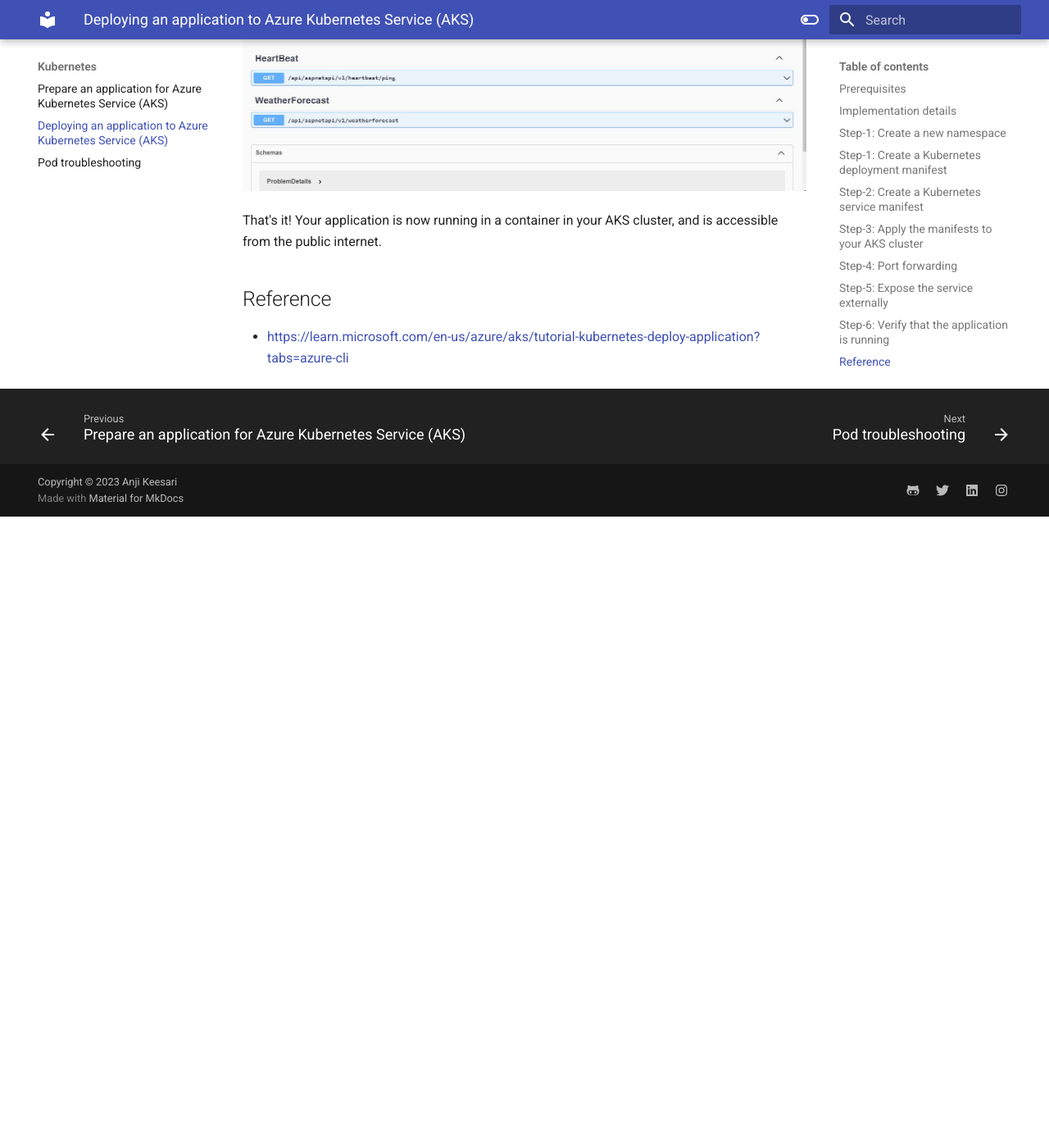
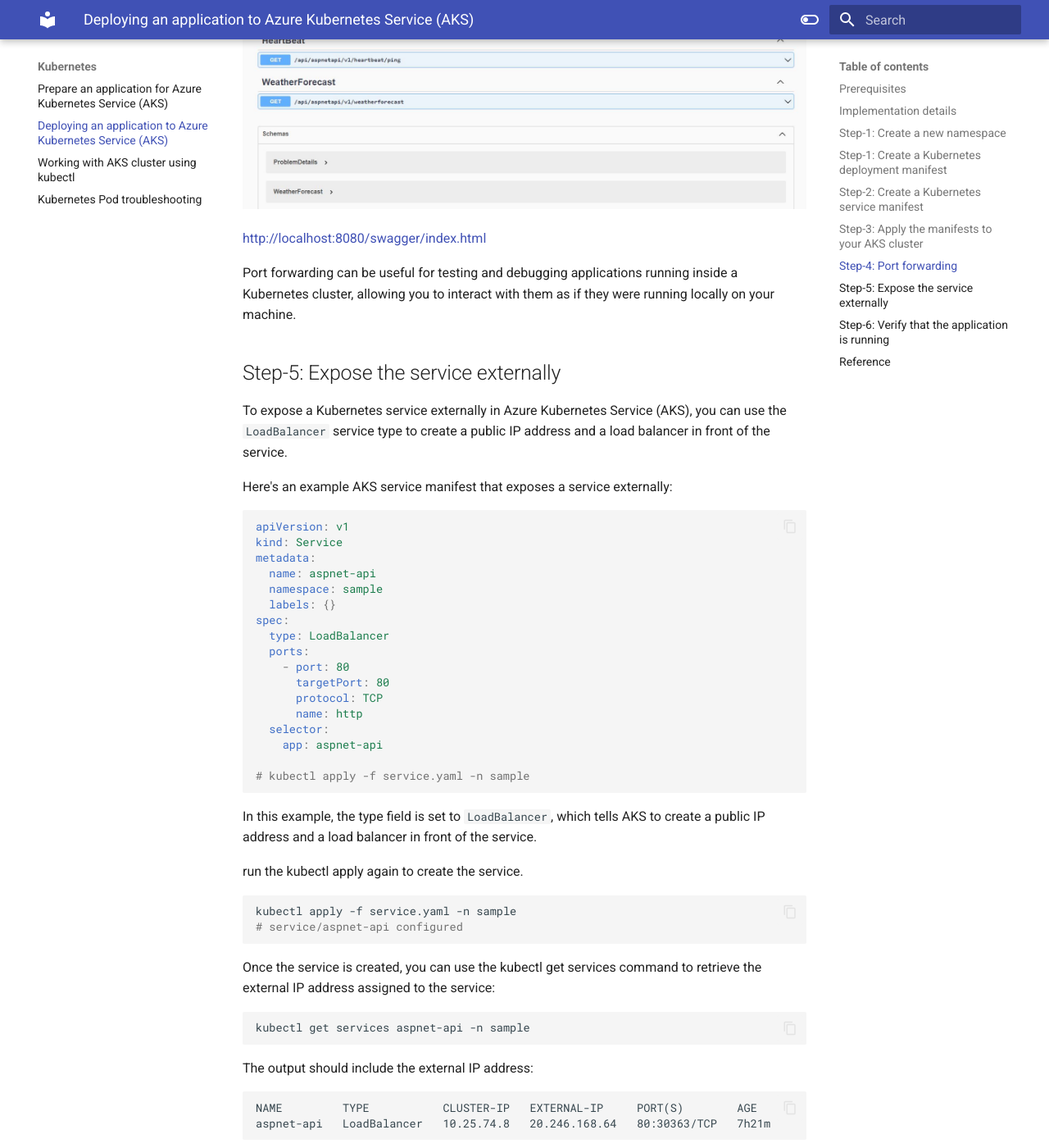
Before and after one commit to akeesari/micros-k8s, an MkDocs documentation site: the page built from docs/kubernetes/2-deploy-app.md, in a window 1280 px wide and 1400 px high, scrolled down 5108 px. Shown: the whole window at 82% size. Built offline with MkDocs 1.6.1 and Material for MkDocs 9.7.7, drawn with Linux system fonts in a browser that asks for light colours; before the commit the page ends 5738 px from its top, so only the background shows below that; some of the changed text lies outside the part shown.

Commit message:
work with an Azure Kubernetes Service (AKS) cluster using `kubectl`

````diff
--- a/docs/kubernetes/2-deploy-app.md
+++ b/docs/kubernetes/2-deploy-app.md
@@ -70,6 +69,8 @@
 ```
 ## Step-1: Create a Kubernetes deployment manifest
 
+Deployment manifest is a YAML file that describes the desired state of the Kubernetes objects that make up a deployment in Azure Kubernetes Service (AKS). The AKS deployment manifest includes information such as the container image to use, the number of replicas to create, the ports to expose, and any other required configuration options.
+
 ``` yaml
 apiVersion: apps/v1
 kind: Deployment
@@ -109,6 +110,10 @@
 
 ## Step-2: Create a Kubernetes service manifest
 
+A Kubernetes service manifest is a YAML file that defines a Kubernetes service object, which provides a stable IP address and DNS name for accessing a set of pods in a Kubernetes cluster. The service manifest includes information such as the name of the service, the type of service (e.g., ClusterIP, NodePort, LoadBalancer), and the selector that determines which pods the service will forward traffic to.
+
+This manifest creates a service named `aspnet-api` that selects pods with the label app: `aspnet-api` and exposes them on port 80 using the ClusterIP service type. The service forwards incoming traffic to the pods on port 80.
+
 ``` yaml
 apiVersion: v1
 kind: Service
@@ -128,6 +133,11 @@
 
 # kubectl apply -f service.yaml -n sample
 ```
+ Kubernetes service types:
+
+- `NodePort:` Exposes the service on a static port on each node in the cluster, allowing external traffic to access the service via any node's IP address and the specified static port.
+- `LoadBalancer:` Creates a cloud provider load balancer that distributes incoming traffic to the service across multiple nodes in the cluster.
+- `ExternalName:` Maps the service to the contents of the externalName field (e.g., a DNS name) instead of selecting pods.
 
 ## Step-3: Apply the manifests to your AKS cluster
 
@@ -158,26 +168,76 @@
 ```
 ## Step-4: Port forwarding
 
+Kubernetes port forwarding is a feature that allows you to access a Kubernetes service running inside a cluster from outside the cluster. It works by forwarding traffic from a local port on your machine to a port on a pod in the cluster.
+
 ``` sh
-kubectl port-forward svc/aspnet-api 80:80 -n sample
+kubectl port-forward svc/aspnet-api 8080:80 -n sample
 ```
 output
 ```
-Forwarding from 127.0.0.1:80 -> 80
-Forwarding from [::1]:80 -> 80
-Handling connection for 80
-Handling connection for 80
+Forwarding from 127.0.0.1:8080 -> 80
+Forwarding from [::1]:8080 -> 80
+Handling connection for 8080
+Handling connection for 8080
 ```
 ![image.jpg](images/image-2.jpg)
 
+<http://localhost:8080/swagger/index.html>
+
+Port forwarding can be useful for testing and debugging applications running inside a Kubernetes cluster, allowing you to interact with them as if they were running locally on your machine.
+
 ## Step-5: Expose the service externally
 
+To expose a Kubernetes service externally in Azure Kubernetes Service (AKS), you can use the `LoadBalancer` service type to create a public IP address and a load balancer in front of the service.
+
+Here's an example AKS service manifest that exposes a service externally:
+``` yaml
+apiVersion: v1
+kind: Service
+metadata:
+  name: aspnet-api
+  namespace: sample
+  labels: {}
+spec:
+  type: LoadBalancer
+  ports:
+    - port: 80
+      targetPort: 80
+      protocol: TCP
+      name: http
+  selector:
+    app: aspnet-api
+
+# kubectl apply -f service.yaml -n sample
+```
+In this example, the type field is set to `LoadBalancer`, which tells AKS to create a public IP address and a load balancer in front of the service.
+
+run the kubectl apply again to create the service.
+
+``` sh
+kubectl apply -f service.yaml -n sample
+# service/aspnet-api configured
+```
+Once the service is created, you can use the kubectl get services command to retrieve the external IP address assigned to the service:
+
+``` sh
+kubectl get services aspnet-api -n sample
+```
+The output should include the external IP address:
+```
+NAME         TYPE           CLUSTER-IP   EXTERNAL-IP     PORT(S)        AGE
+aspnet-api   LoadBalancer   10.25.74.8   20.246.168.64   80:30363/TCP   7h21m
 ```
 
-```
+
 ## Step-6: Verify that the application is running
 
-![image.jpg](images/image-1.jpg)
+You can now use the external IP address to access the service from outside the cluster.
+
+<http://20.246.168.64/swagger/index.html>
+
+![image.jpg](images/image-3.jpg)
+
 
 That's it! Your application is now running in a container in your AKS cluster, and is accessible from the public internet.
 
--- a/mkdocs.yml
+++ b/mkdocs.yml
@@ -184,7 +184,8 @@
   - Kubernetes:
     - Prepare an application for Azure Kubernetes Service (AKS): kubernetes/1-prepare-app.md
     - Deploying an application to Azure Kubernetes Service (AKS): kubernetes/2-deploy-app.md
-    - Pod troubleshooting : kubernetes/pod-troubleshooting.md
+    - Working with AKS cluster using kubectl : kubernetes/3-working-with-aks.md
+    - Kubernetes Pod troubleshooting : kubernetes/pod-troubleshooting.md
   - Azure DevOps:
     - Azure DevOps Pipelines (CI & CD): devops/devops.md
     - ArgoCD: devops/argocd/argocd.md
````
Also changed, not shown: other parts of docs/kubernetes/2-deploy-app.md (+1 -2 lines), docs/kubernetes/3-working-with-aks.md (added, +404 -0 lines), docs/kubernetes/pod-troubleshooting.md (+71 -15 lines), docs/kubernetes/images/image-2.jpg, docs/kubernetes/images/image-3.jpg (added).
